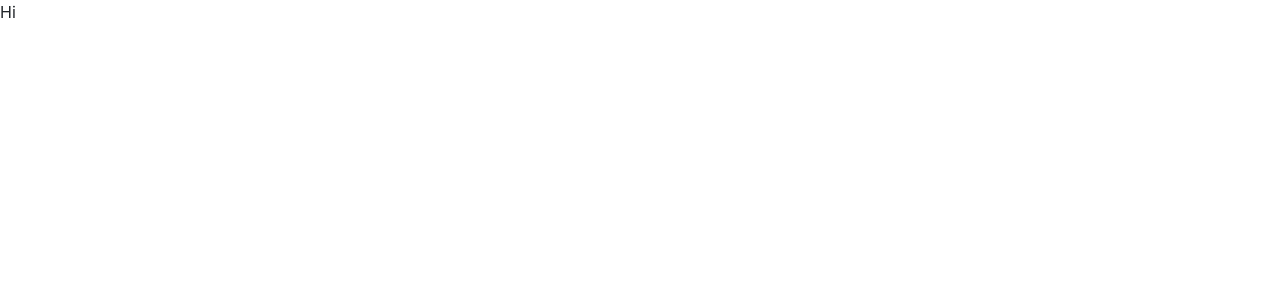
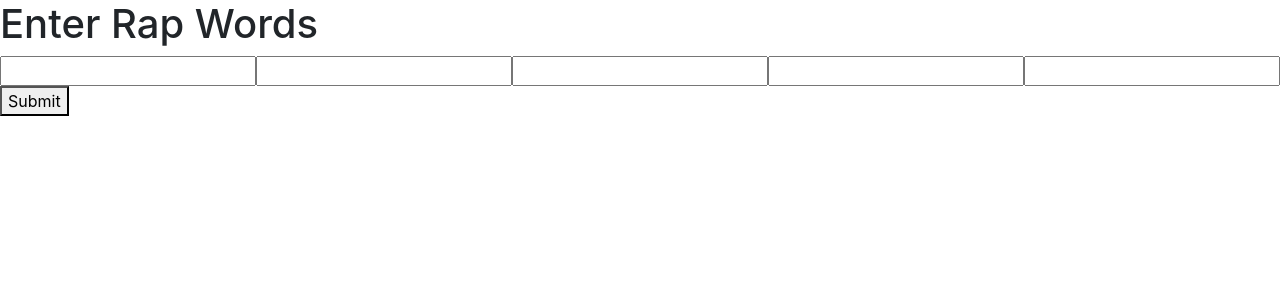
Before and after one commit to machavez2011/capitol-records-hackathon, a React (Create React App) app in the folder content/: page /auth in a window 1280 px wide. Shown: the top 300 px of the page. Built offline with nearby package versions, Linux system fonts and the light colour scheme.

Commit message:
Added component which had input fields that add words to the DOM

```diff
--- a/content/src/App.js
+++ b/content/src/App.js
@@ -1,18 +1,21 @@
 import React, { Component } from "react";
 import { Router } from "react-router-dom";
 // import "./App.css";
-import Layout from "./directory/Layout"
+import Layout from "./directory/Layout";
 import createHistory from "history/createBrowserHistory";
+import RapWords from "./components/rapWords";
 
 const history = createHistory();
 class App extends Component {
   render() {
-    return(
+    return (
       <Router history={history}>
-        <Layout/>
-        <p>Hi</p>
-    </Router>
-    )
+        <React.Fragment>
+          <Layout />
+          <RapWords />
+        </React.Fragment>
+      </Router>
+    );
   }
 }
 
--- /dev/null
+++ b/content/src/components/rapWords.js
@@ -0,0 +1,87 @@
+import React from "react";
+
+class RapWords extends React.Component {
+  constructor(props) {
+    super(props);
+    this.state = {
+      word1: "",
+      word2: "",
+      word3: "",
+      word4: "",
+      word5: "",
+      wordsList: {}
+    };
+    this.onChange = this.onChange.bind(this);
+    this.onSave = this.onSave.bind(this);
+  }
+
+  onChange(e) {
+    this.setState({
+      [e.target.name]: e.target.value
+    });
+  }
+
+  onSave(event) {
+      let wordsList = {
+          word1: this.state.word1,
+          word2: this.state.word2,
+          word3: this.state.word3,
+          word4: this.state.word4,
+          word5: this.state.word5
+      }
+      this.setState({
+          wordsList: wordsList
+      })
+  }
+
+  render() {
+    return (
+      <React.Fragment>
+        <h1>Enter Rap Words</h1>
+        <input
+          type="text"
+          name="word1"
+          value={this.state.word1}
+          onChange={this.onChange}
+        />
+        <input
+          type="text"
+          name="word2"
+          value={this.state.word2}
+          onChange={this.onChange}
+        />
+        <input
+          type="text"
+          name="word3"
+          value={this.state.word3}
+          onChange={this.onChange}
+        />
+        <input
+          type="text"
+          name="word4"
+          value={this.state.word4}
+          onChange={this.onChange}
+        />
+        <input
+          type="text"
+          name="word5"
+          value={this.state.word5}
+          onChange={this.onChange}
+        />
+        <button
+            type="button"
+            onClick={this.onSave}
+        >
+            Submit
+        </button>
+        {this.state.wordsList.word1}
+        {this.state.wordsList.word2}
+        {this.state.wordsList.word3}
+        {this.state.wordsList.word4}
+        {this.state.wordsList.word5}
+      </React.Fragment>
+    );
+  }
+}
+
+export default RapWords;
```
